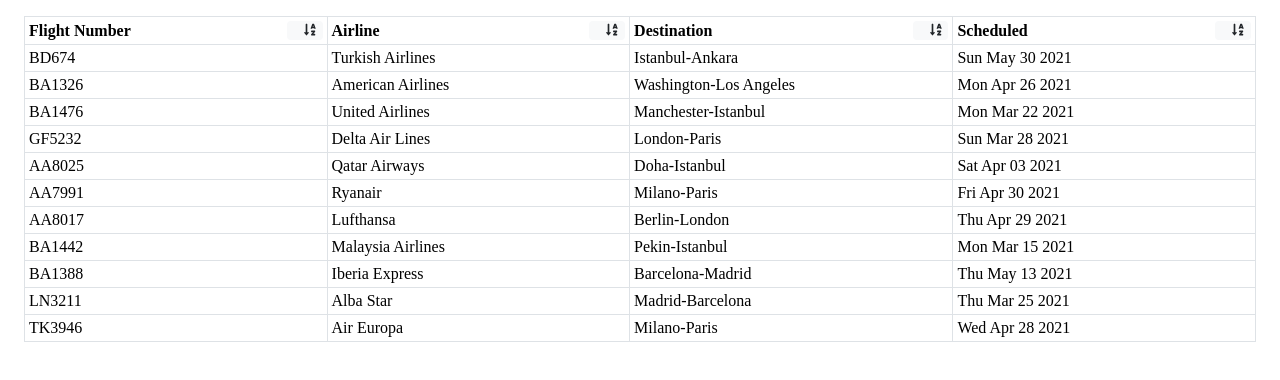
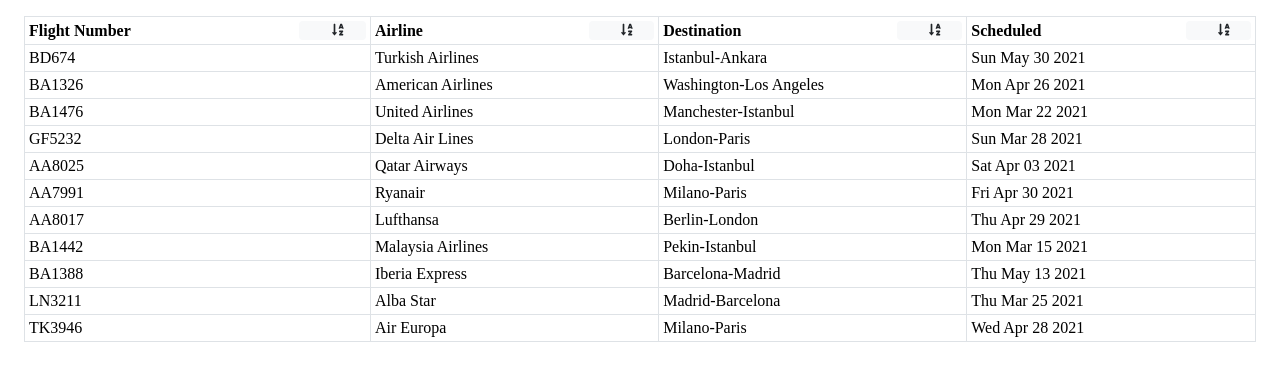
Before and after one commit to gokalpgursoy/tableable, a Vue app: page / in a window 1280 px wide. Shown: the top 380 px of the page. Built offline with nearby package versions, Linux system fonts and the light colour scheme.

Commit message:
Added: table-cell-label for displaying cursor:move

```diff
--- a/src/components/BaseTable.vue
+++ b/src/components/BaseTable.vue
@@ -16,6 +16,7 @@
           >
             <div class="table-header-cell">
               <span
+                class="table-cell-label"
                 :class="isDraggingActive && column.draggable && 'draggable'"
               >
                 {{ column.label }}
@@ -187,6 +188,11 @@
   min-width: 150px;
 }
 
+.table-cell-label {
+  display: inline-block;
+  width: 100%;
+}
+
 .table-row:hover {
   background-color: #00000013;
 }
@@ -196,6 +202,7 @@
 }
 
 .sort-btn {
+  width: 80px;
   color: #212529;
   background-color: #f8f9fa;
   border: 1px solid transparent;
```
